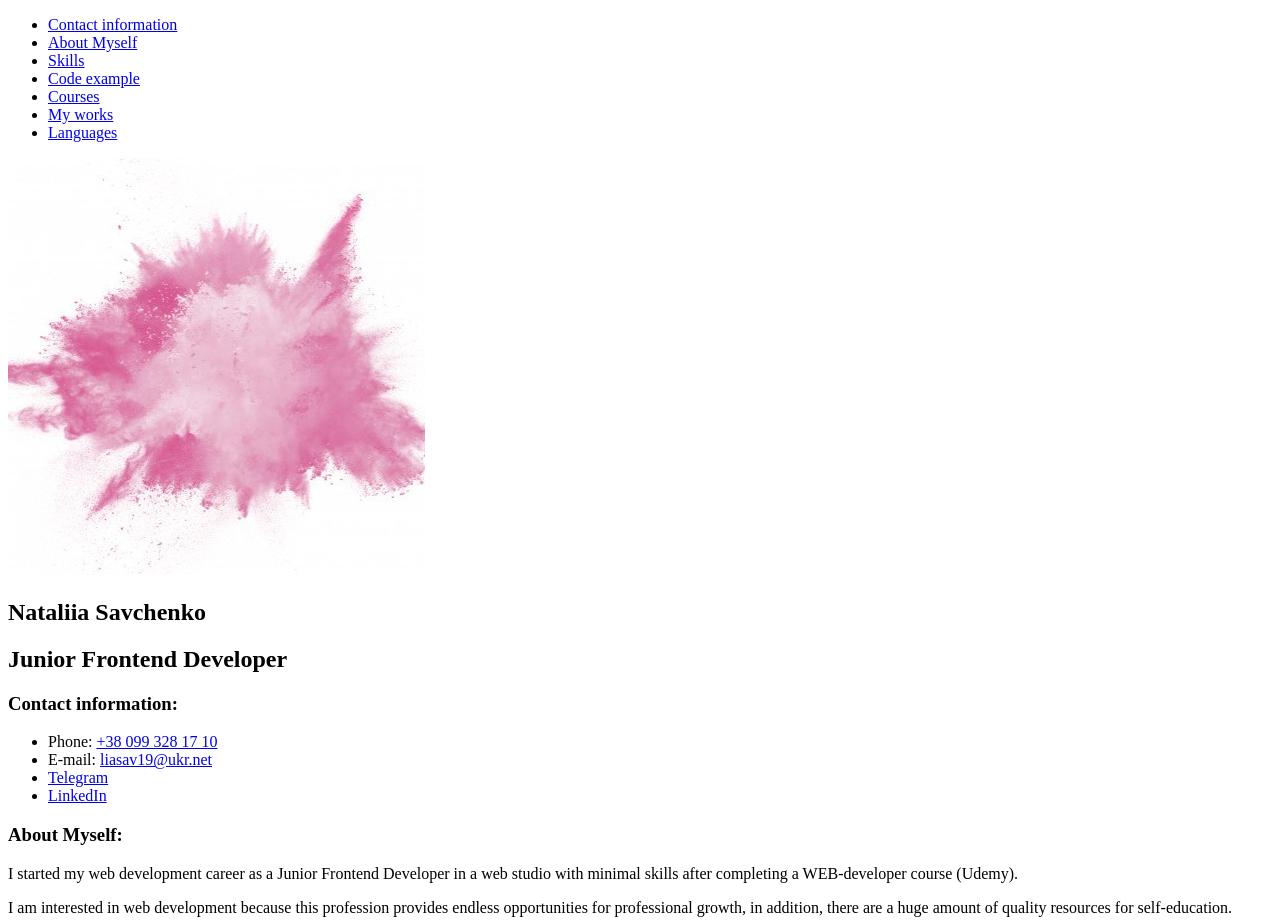
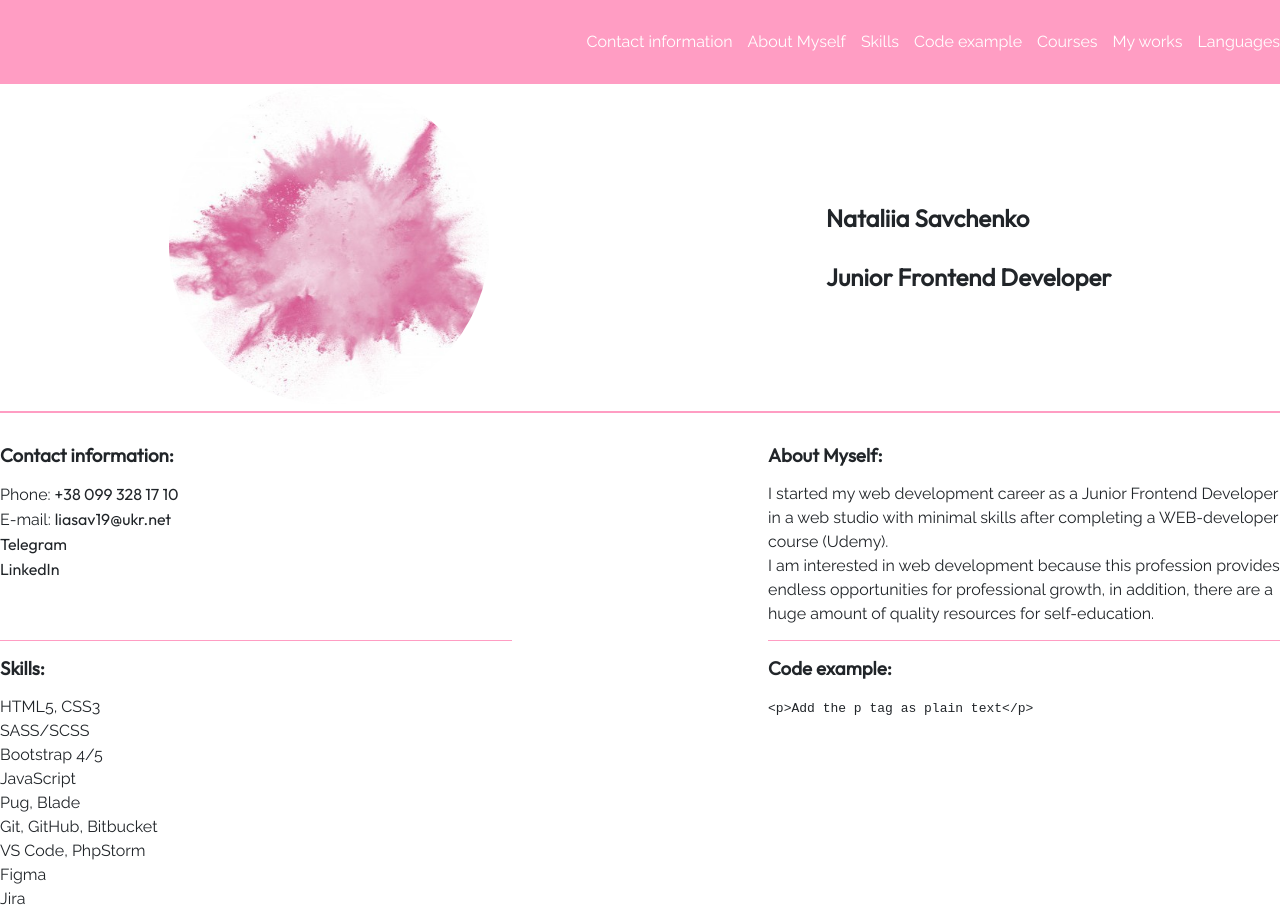
Before and after one commit to LiaSav/rsschool-cv-stage-0, a plain HTML site: page index.html in a window 1280 px wide. Shown: the top 920 px of the page. Drawn offline with Linux system fonts and the light colour scheme; the site is published under a folder, as on GitHub Pages, so addresses that start at the root find nothing; a web font is replaced by a local one.

Commit message:
fix: change index.html

```diff
--- a/index.html
+++ b/index.html
@@ -5,8 +5,8 @@
     <meta charset="UTF-8">
     <meta name="viewport" content="width=device-width, initial-scale=1.0">
     <title>CV</title>
-    <link rel="stylesheet" href="/css/fonts.css">
-    <link rel="stylesheet" href="/css/style.css">
+    <link rel="stylesheet" href="./css/fonts.css">
+    <link rel="stylesheet" href="./css/style.css">
 </head>
 
 <body>
```
